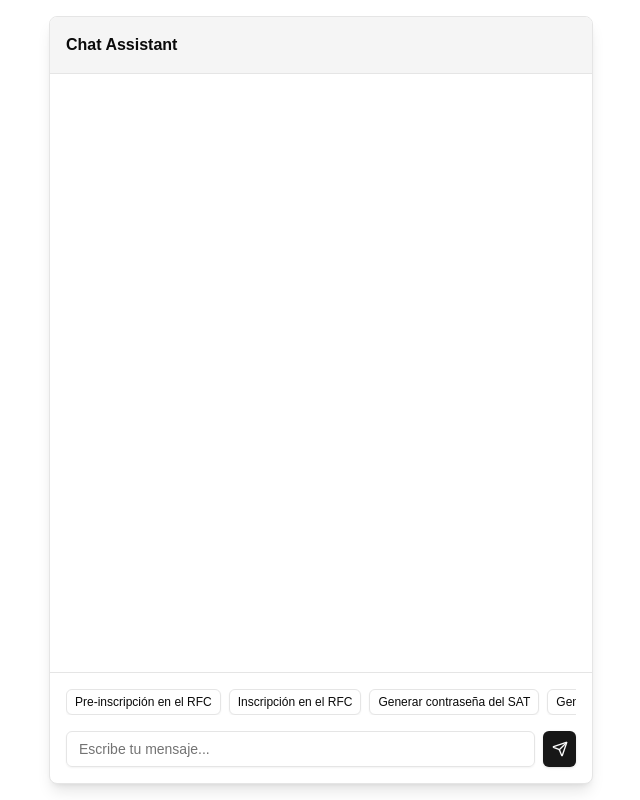
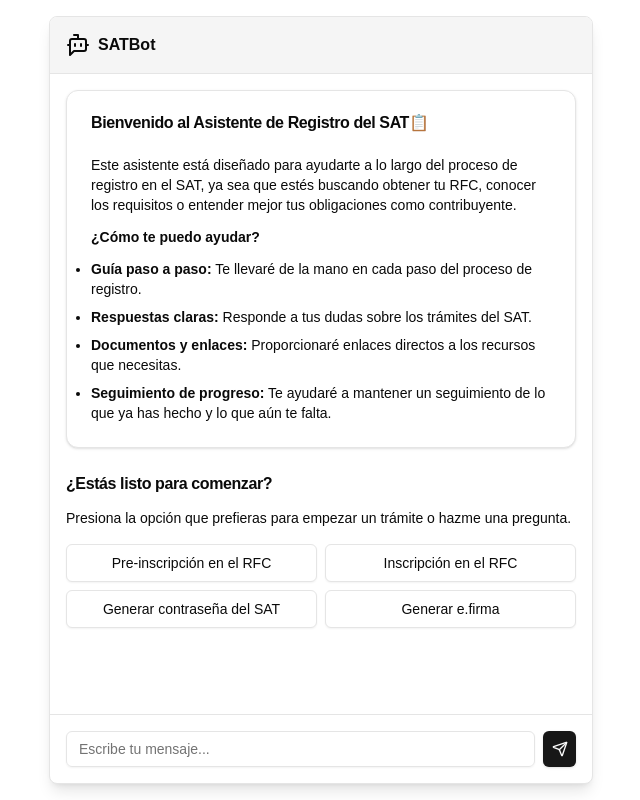
Before and after one commit to EzeRangel/satbox-chat, a Next.js app: page / in a window 1280 px wide. Shown: the whole page, without its empty margins (319-959 px from the left). Built offline with nearby package versions, Linux system fonts and the light colour scheme.

Commit message:
Agrega un state de inicio para un nuevo chat

```diff
--- a/src/components/ChatAssistant.tsx
+++ b/src/components/ChatAssistant.tsx
@@ -1,48 +1,48 @@
 "use client";
 
-import { Send } from "lucide-react";
+import { BotMessageSquare, Send } from "lucide-react";
 import { Button } from "~/components/ui/button";
 import { Input } from "~/components/ui/input";
-import { ScrollArea, ScrollBar } from "~/components/ui/scroll-area";
 import { useChat } from "ai/react";
 import ChatList from "./ChatList";
-
-const predefinedQuestions = [
-  "Pre-inscripción en el RFC",
-  "Inscripción en el RFC",
-  "Generar contraseña del SAT",
-  "Generar e.firma",
-];
+import { useEffect, useState } from "react";
+import Start from "./Start";
 
 export function ChatAssistant() {
-  const { messages, input, isLoading, handleInputChange, handleSubmit } =
-    useChat({
-      api: "/api/chat",
-    });
+  const [isNewChat, setNewChat] = useState(true);
+  const {
+    messages,
+    input,
+    isLoading,
+    handleInputChange,
+    handleSubmit,
+    append,
+  } = useChat({
+    api: "/api/chat",
+  });
+
+  useEffect(() => {
+    if (isLoading && isNewChat) {
+      setNewChat(false);
+    }
+  }, [isLoading, isNewChat]);
+
+  const handleConversationStarter = async (message: string) => {
+    await append({ id: "1", role: "user", content: message });
+  };
 
   return (
     <div className="w-full h-screen md:h-[calc(100vh-32px)] bg-background border rounded-lg overflow-hidden flex flex-col shadow-lg animate-in slide-in-from-bottom-5 duration-300">
-      <div className="p-4 border-b flex justify-between items-center bg-muted">
-        <h2 className="font-semibold">Chat Assistant</h2>
+      <div className="p-4 border-b flex items-center bg-muted gap-2">
+        <BotMessageSquare />
+        <h2 className="font-semibold">SATBot</h2>
       </div>
-      <ChatList isLoading={isLoading} messages={messages} />
+      {isNewChat ? (
+        <Start onPickOption={handleConversationStarter} />
+      ) : (
+        <ChatList isLoading={isLoading} messages={messages} />
+      )}
       <div className="p-4 border-t">
-        <ScrollArea className="w-full whitespace-nowrap mb-4">
-          <div className="flex space-x-2">
-            {predefinedQuestions.map((question, index) => (
-              <Button
-                key={index}
-                variant="outline"
-                size="sm"
-                className="text-xs py-1 px-2 h-auto"
-                onClick={() => {}}
-              >
-                {question}
-              </Button>
-            ))}
-          </div>
-          <ScrollBar orientation="horizontal" />
-        </ScrollArea>
         <form onSubmit={handleSubmit} className="flex space-x-2">
           <Input
             value={input}
--- /dev/null
+++ b/src/components/Start.tsx
@@ -0,0 +1,79 @@
+import { Button } from "./ui/button";
+import { Card, CardContent, CardHeader, CardTitle } from "./ui/card";
+
+const START_OPTIONS = [
+  "Pre-inscripción en el RFC",
+  "Inscripción en el RFC",
+  "Generar contraseña del SAT",
+  "Generar e.firma",
+];
+
+interface Props {
+  onPickOption: (option: string) => void;
+}
+
+export default function Start({ onPickOption }: Props) {
+  return (
+    <div className="flex flex-col h-full w-full p-4 gap-6">
+      <Card>
+        <CardHeader>
+          <CardTitle>Bienvenido al Asistente de Registro del SAT📋</CardTitle>
+        </CardHeader>
+        <CardContent className="text-sm space-y-3">
+          <p>
+            Este asistente está diseñado para ayudarte a lo largo del proceso de
+            registro en el SAT, ya sea que estés buscando obtener tu RFC,
+            conocer los requisitos o entender mejor tus obligaciones como
+            contribuyente.
+          </p>
+          <p className="font-semibold">¿Cómo te puedo ayudar?</p>
+          <ul className="space-y-2 list-disc">
+            <li>
+              <strong>Guía paso a paso:</strong> Te llevaré de la mano en cada
+              paso del proceso de registro.
+            </li>
+            <li>
+              <strong>Respuestas claras:</strong> Responde a tus dudas sobre los
+              trámites del SAT.
+            </li>
+            <li>
+              <strong>Documentos y enlaces:</strong> Proporcionaré enlaces
+              directos a los recursos que necesitas.
+            </li>
+            <li>
+              <strong>Seguimiento de progreso:</strong> Te ayudaré a mantener un
+              seguimiento de lo que ya has hecho y lo que aún te falta.
+            </li>
+          </ul>
+        </CardContent>
+      </Card>
+      <div>
+        <div className="space-y-3 mb-4">
+          <h3 className="font-semibold tracking-tight">
+            ¿Estás listo para comenzar?
+          </h3>
+          <p className="text-sm">
+            Presiona la opción que prefieras para empezar un trámite o hazme una
+            pregunta.
+          </p>
+        </div>
+        <div className="grid grid-cols-2 gap-2">
+          {START_OPTIONS.map((option, idx) => {
+            return (
+              <Button
+                key={idx}
+                variant="outline"
+                onClick={() => {
+                  onPickOption(option);
+                }}
+                className="h-auto py-2 px-3 text-xs md:text-sm"
+              >
+                {option}
+              </Button>
+            );
+          })}
+        </div>
+      </div>
+    </div>
+  );
+}
```
